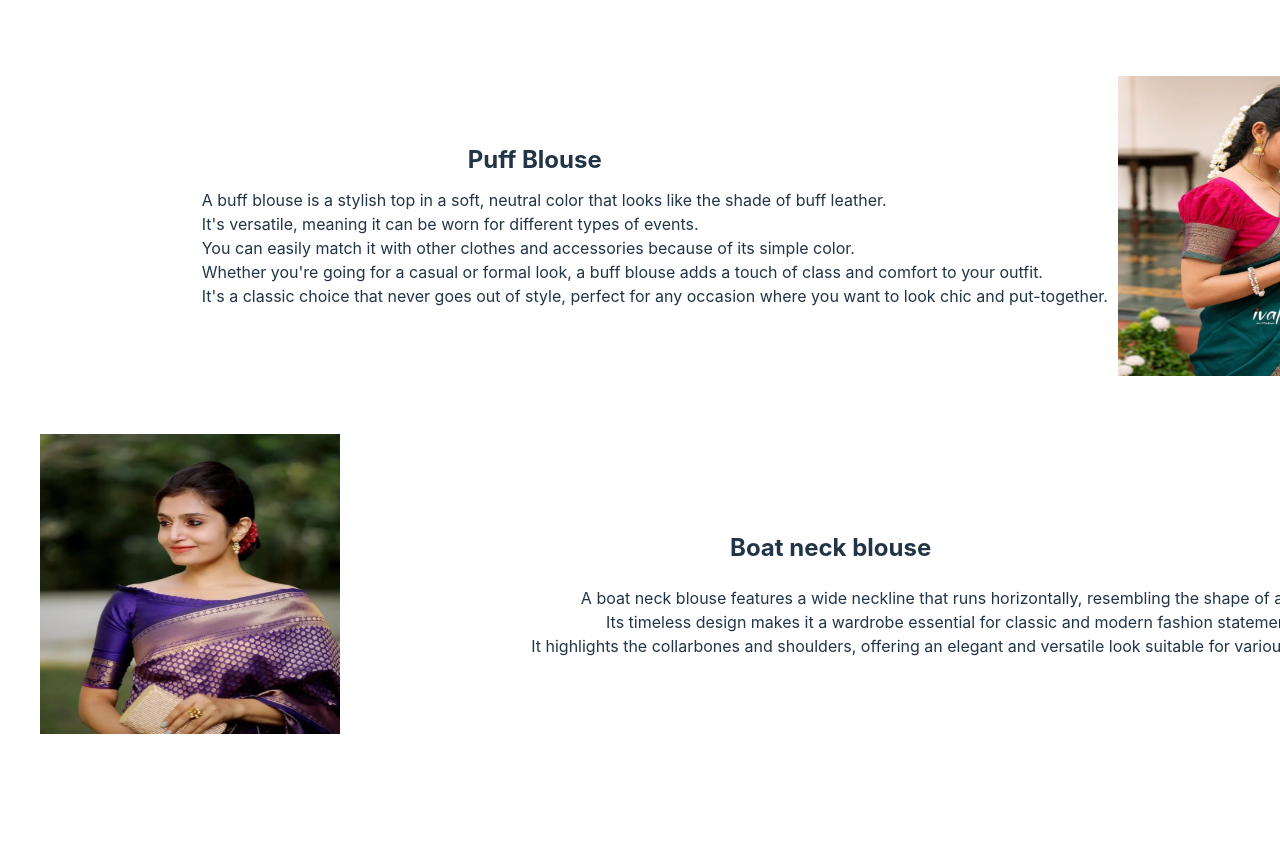
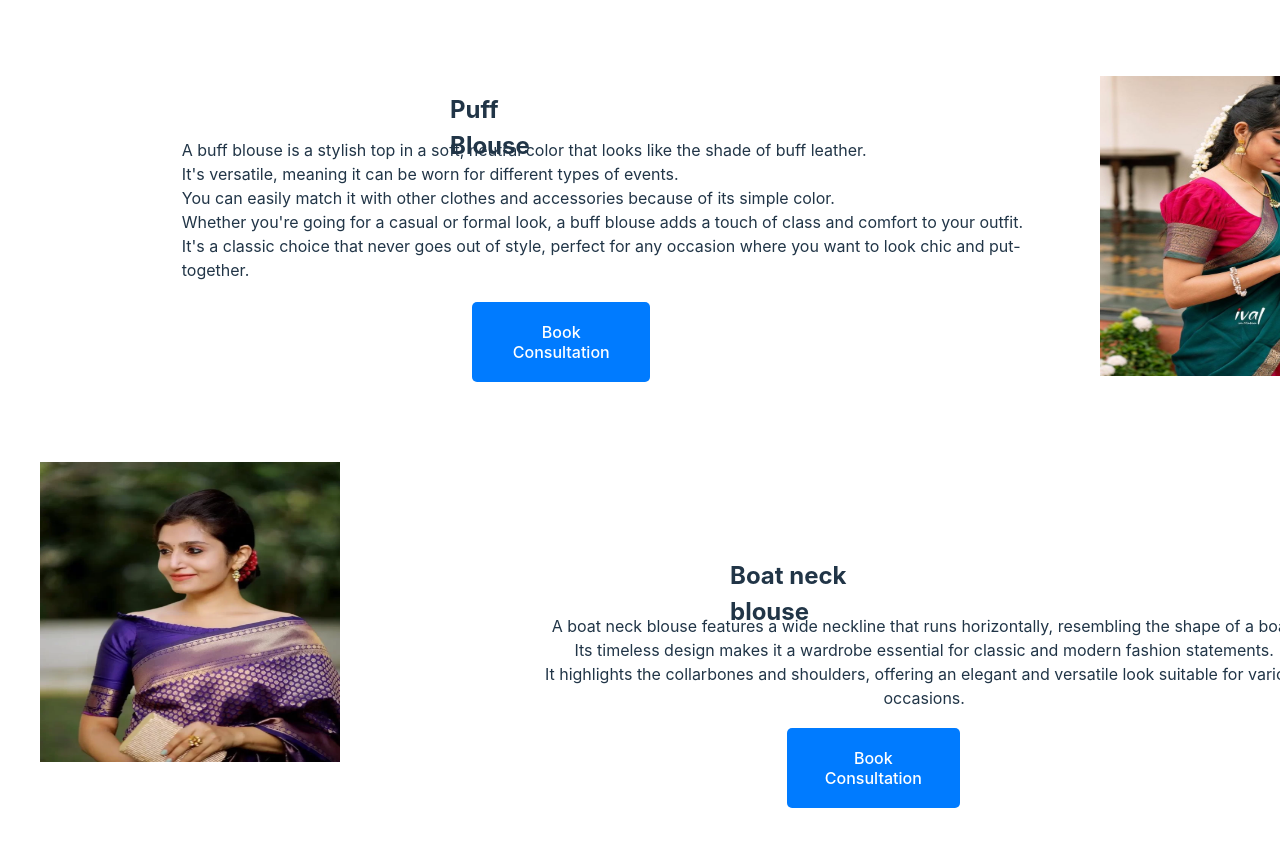
Before and after one commit to kalviumcommunity/Your_own_style, a React (Vite) app in the folder Frontend/your_own_style/: page /top in a window 1280 px wide. Shown: the part 480-1326 px from the top of the page. Built offline with nearby package versions, Linux system fonts and the light colour scheme.

Commit message:
created consultation button

```diff
--- a/Frontend/your_own_style/src/App.css
+++ b/Frontend/your_own_style/src/App.css
@@ -342,8 +342,6 @@ input[type="password"] {
   width: 300px;
   position: relative;
   right: 200px;
-
-
 }
 .bg2{
   height: 300px;
@@ -394,7 +392,7 @@ input[type="password"] {
 }
 .fullcont{
   position: relative;
-  bottom: 110px;
+  bottom: 160px;
 }
 .bg3{
   height: 300px;
@@ -420,3 +418,45 @@ input[type="password"] {
   left: 700px;
 
 }
+
+/* Add this to your CSS file */
+.consultation-button {
+  background-color: #007bff; /* Blue color */
+  color: white; /* White text */
+  border: none; /* No border */
+  padding: 20px 20px; /* Padding */
+  border-radius: 5px; /* Rounded corners */
+  font-size: 16px; /* Font size */
+  cursor: pointer; /* Cursor on hover */
+  margin-top: 100px; /* Add some space above the button */
+  position: relative;
+  right: 600px;
+  top: 80px;
+
+}
+
+.consultation-button:hover {
+  background-color: #0056b3; /* Darker blue color on hover */
+}
+
+
+.consultation-button2 {
+  background-color: #007bff; /* Blue color */
+  color: white; /* White text */
+  border: none; /* No border */
+  padding: 20px 20px; /* Padding */
+  border-radius: 5px; /* Rounded corners */
+  font-size: 16px; /* Font size */
+  cursor: pointer; /* Cursor on hover */
+  margin-top: 100px; /* Add some space above the button */
+  position: relative;
+  right: 240px;
+  top: 30px;
+
+
+}
+
+.consultation-button:hover {
+  background-color: #0056b3; /* Darker blue color on hover */
+
+}
--- a/Frontend/your_own_style/src/components/top.jsx
+++ b/Frontend/your_own_style/src/components/top.jsx
@@ -4,8 +4,6 @@ import Navbar from './Navbar';
 import Aari from '../assets/Aari.jpeg';
 import Outfits from '../assets/Outfits.jpeg';
 import boatneck from '../assets/boatneck.jpeg';
-
-
 
 function Top() {
   return (
@@ -22,11 +20,15 @@ function Top() {
             <div className='para'>
               <h2 className='tit'>Puff Blouse</h2>
               <p>
-             A buff blouse is a stylish top in a soft, neutral color that looks like the shade of buff leather. <br />It's versatile, meaning it can be worn for different types of events. <br /> You can easily match it with other clothes and accessories because of its simple color. <br />Whether you're going for a casual or formal look, a buff blouse adds a touch of class and comfort to your outfit. <br /> It's a classic choice that never goes out of style, perfect for any occasion where you want to look chic and put-together.</p>
+                A buff blouse is a stylish top in a soft, neutral color that looks like the shade of buff leather. <br />
+                It's versatile, meaning it can be worn for different types of events. <br />
+                You can easily match it with other clothes and accessories because of its simple color. <br />
+                Whether you're going for a casual or formal look, a buff blouse adds a touch of class and comfort to your outfit. <br />
+                It's a classic choice that never goes out of style, perfect for any occasion where you want to look chic and put-together.
+              </p>
+              <button className="consultation-button">Book Consultation</button>
             </div>
-
           </div>
-
         </div>
 
         <div className='content2'>
@@ -34,14 +36,14 @@ function Top() {
           <div className='fullcont2'>
             <div className='para2'>
               <h2 className='h2'>Boat neck blouse</h2>
-            <p className='tit1'>A boat neck blouse features a wide neckline that runs horizontally, resembling the shape of a boat. <br />
-             Its timeless design makes it a wardrobe essential for classic and modern fashion statements <br />   It highlights the collarbones and shoulders, offering an elegant and versatile look suitable for various occasions. <br /></p>
-
-
+              <p className='tit1'>
+                A boat neck blouse features a wide neckline that runs horizontally, resembling the shape of a boat. <br />
+                Its timeless design makes it a wardrobe essential for classic and modern fashion statements. <br />
+                It highlights the collarbones and shoulders, offering an elegant and versatile look suitable for various occasions.
+              </p>
+              <button className="consultation-button2"> Book Consultation</button>
             </div>
-
           </div>
-
         </div>
       </div>
     </div>
```
Lines whose indentation alone changed are shown as unchanged.
